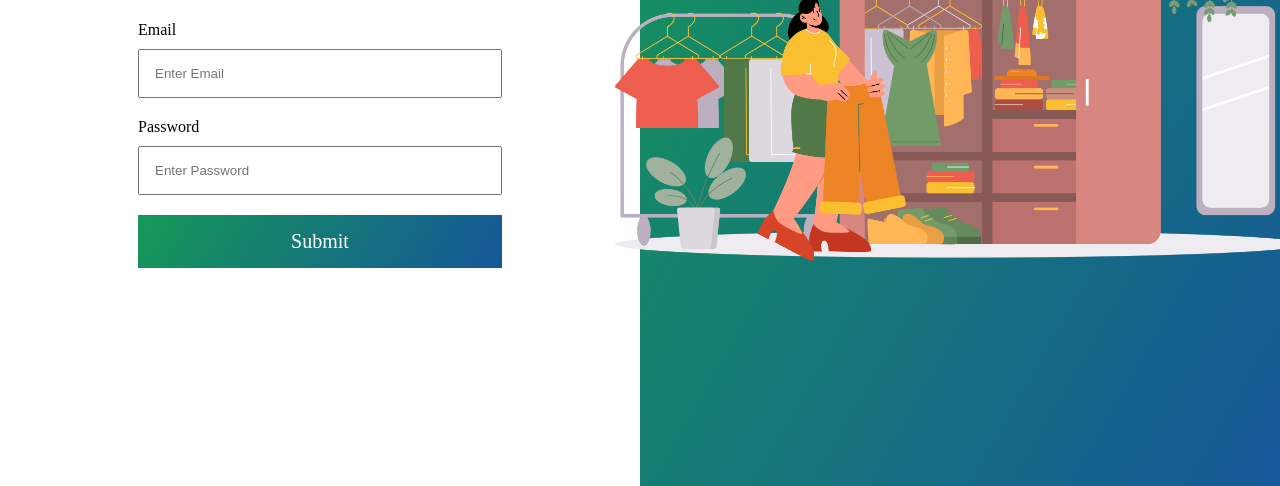
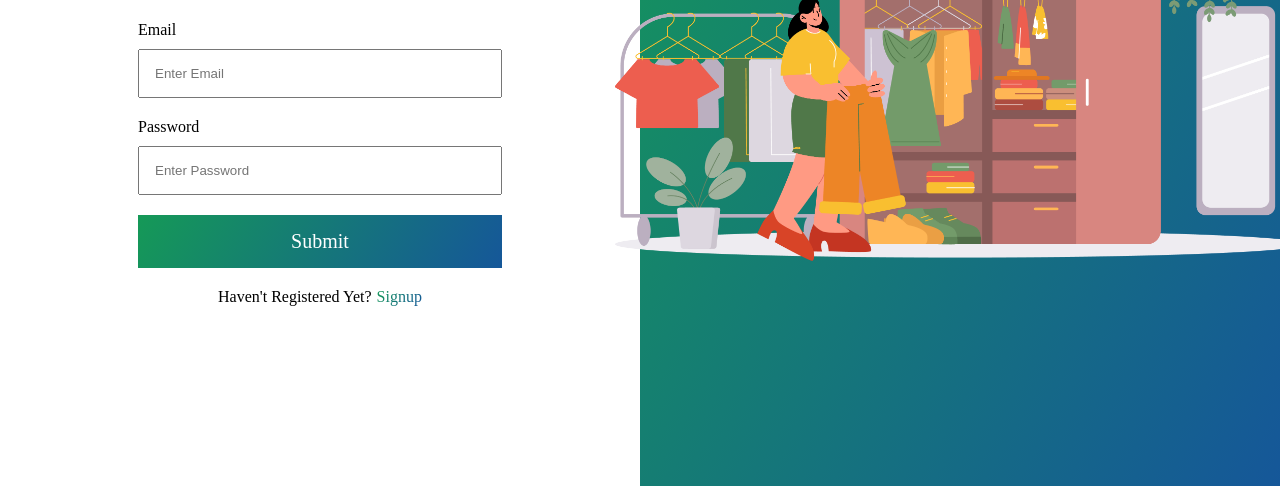
Before and after one commit to Mridulbirla13/VirtualWardrobeApp, a plain HTML site: page login.html in a window 1280 px wide. Shown: the part 314-800 px from the top of the page. Drawn offline with Linux system fonts and the light colour scheme.

Commit message:
Updated the webpages

```diff
--- a/login.html
+++ b/login.html
@@ -29,6 +29,9 @@
                 <div class="det">
                     <input type="submit" class="submit">
                 </div>
+                <div class="det1">
+                    Haven't Registered Yet? <a href = "index.html">Signup</a>
+                </div>
 
             </form>
         </div>
--- a/style.css
+++ b/style.css
@@ -70,6 +70,21 @@ body{
     font-family: montserrat;
     font-weight:520;
 }
+.form .det1{
+    padding:10px;
+    display:flex;
+    gap:5px;
+    font-family: montserrat;
+    font-weight:520;
+    justify-content: center;
+    align-items: center;
+}
+.form .det1 a{
+    text-decoration:none;
+    background-image:linear-gradient(120deg,#159957,#155799);
+    -webkit-background-clip: text;
+    -webkit-text-fill-color:transparent;
+}
 .form .det input{
     padding:15px;
     border:0px 0px 10px 0px;
```
Also changed, not shown: index.html (+3 -0 lines).
